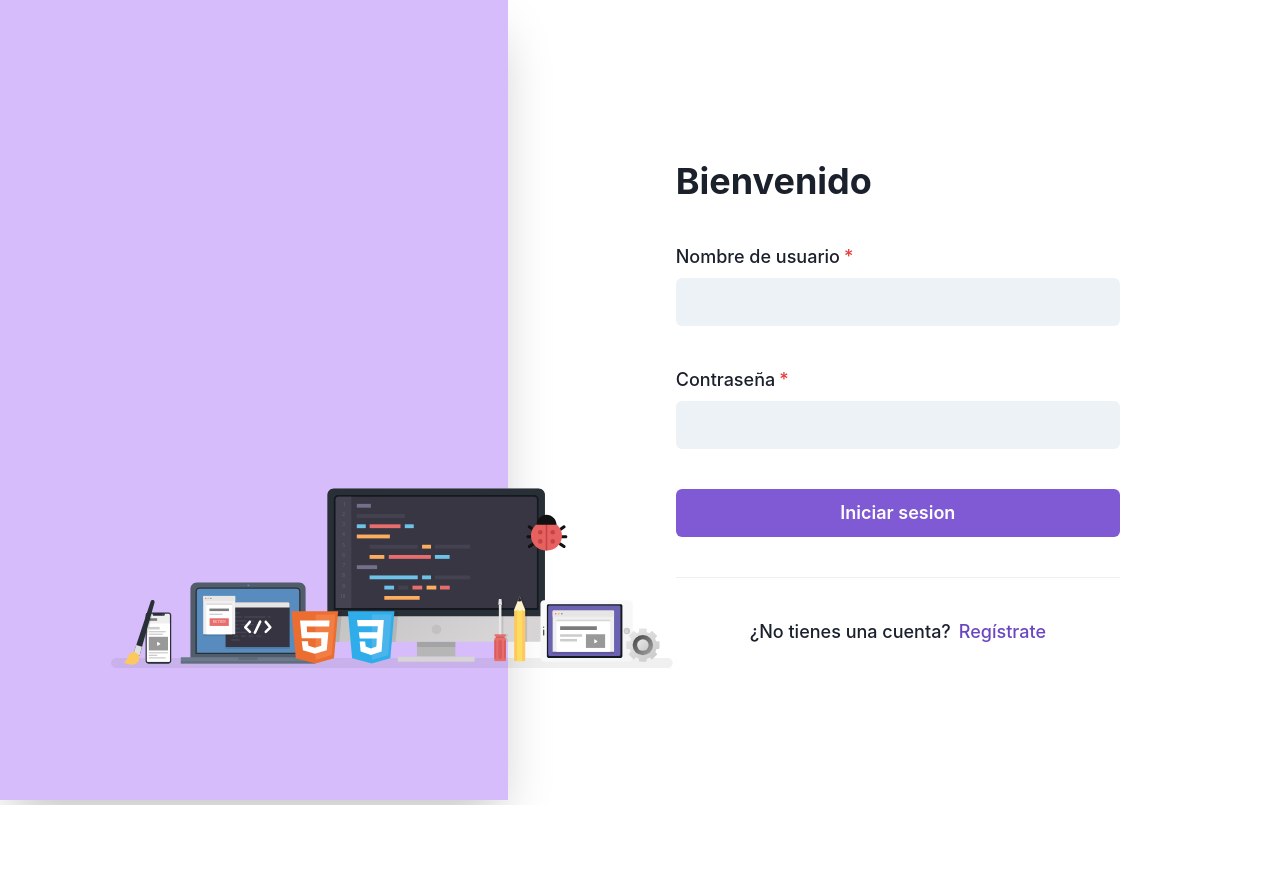
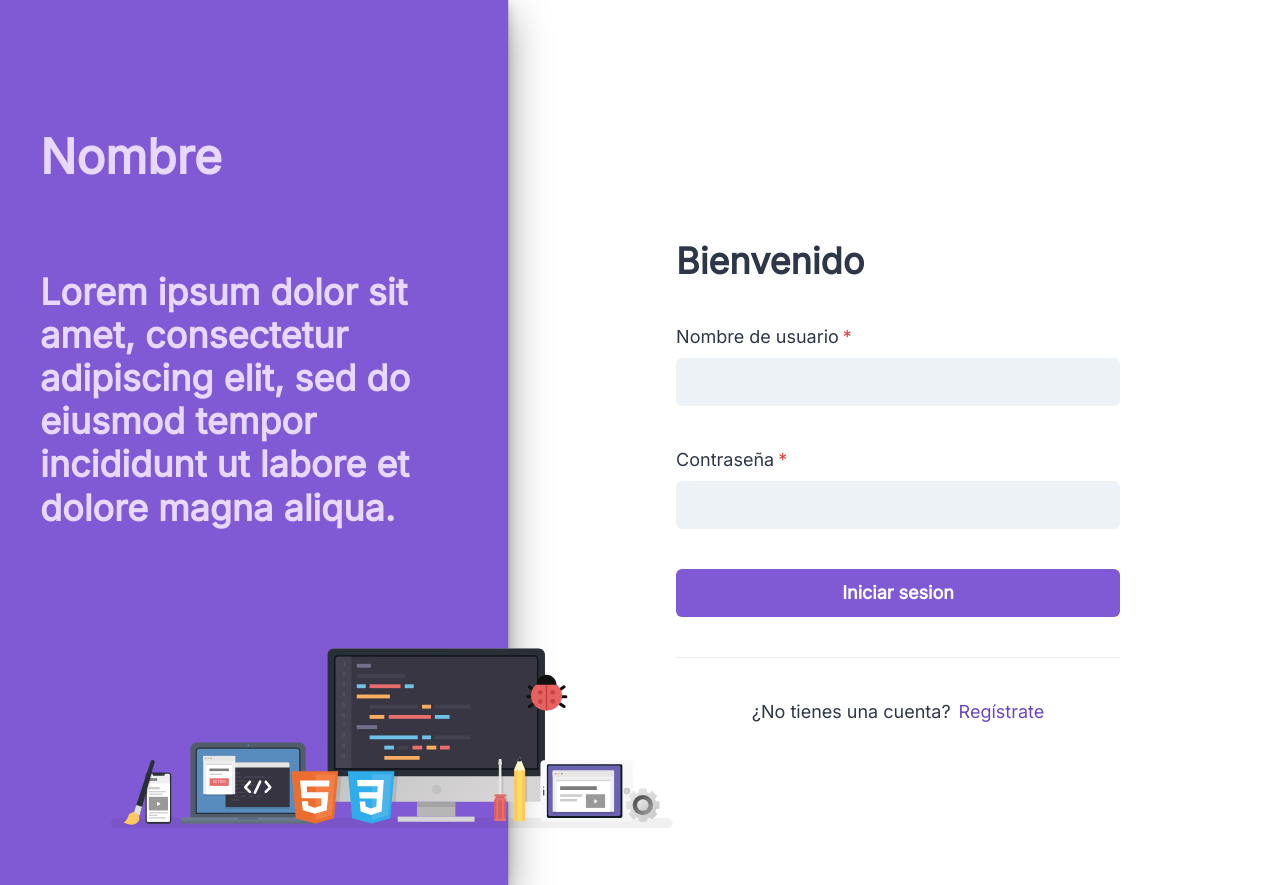
Before and after one commit to Christian-Velez/proyecto-titulacion, a React (Create React App) app: page / in a window 1280 px wide. Before the commit the page ends 805 px from the top, so only its background shows below. Built offline with nearby package versions, Linux system fonts and the light colour scheme.

Commit message:
Add selectaccount and styles in loginscreen

```diff
--- a/package.json
+++ b/package.json
@@ -7,6 +7,7 @@
     "@chakra-ui/react": "1.7.3",
     "@emotion/react": "11",
     "@emotion/styled": "11",
+    "@fontsource/inter": "^4.5.1",
     "@testing-library/jest-dom": "5.11.4",
     "@testing-library/react": "^11.1.0",
     "@testing-library/user-event": "^12.1.10",
--- a/src/App.js
+++ b/src/App.js
@@ -1,9 +1,15 @@
 import React from 'react'
+import SelectAccount from './components/register/SelectAccount'
 import LoginScreen from './components/login/LoginScreen'
+
+
+
+
 
 const App = () => {
    return (
       <div>
+         {/*<SelectAccount />*/}
          <LoginScreen />
       </div>
    )
--- a/src/components/login/LoginForm.js
+++ b/src/components/login/LoginForm.js
@@ -5,12 +5,22 @@ import {
    FormLabel,
    Input,
    InputGroup,
+   Select,
+   Textarea,
    VStack,
 } from '@chakra-ui/react';
 
+
+
 const LoginForm = () => {
+
+
+   const handleSubmit = (e) => {
+      e.preventDefault();
+   }
+
    return (
-      <form style={{ width: '100%' }}>
+      <form style={{ width: '100%' }} method='POST' onSubmit={ handleSubmit }>
          <VStack
             spacing={10}
             alignItems='flex-start'
@@ -21,10 +31,10 @@ const LoginForm = () => {
                </FormLabel>
                <Input
                   type='text'
-                  focusBorderColor='purple.500'
                   size='lg'
-                  variant='filled'
                />
+
+
             </FormControl>
 
             <FormControl isRequired>
@@ -35,21 +45,22 @@ const LoginForm = () => {
                <InputGroup>
                   <Input
                      type='password'
-                     focusBorderColor='purple.500'
                      size='lg'
-                     variant='filled'
                   />
 
                </InputGroup>
             </FormControl>
 
             <Button
-               colorScheme='purple'
                width='full'
                size='lg'
+               type='submit'
+
             >
                Iniciar sesion
             </Button>
+
+
          </VStack>
       </form>
    );
--- a/src/components/login/LoginScreen.js
+++ b/src/components/login/LoginScreen.js
@@ -17,34 +17,56 @@ const LoginScreen = () => {
       <Stack
          direction={{ base: 'column', lg: 'row' }}
          w='full'
+         minH='100vh'
+         margin={0}
+         padding='0'
       >
          <VStack
             w='40%'
-            h='100vh'
-            bgColor='purple.200'
+            pt='10%'
+            paddingX={10}
+            bgColor='purple.500'
             display={{ base: 'none', lg: 'flex' }}
             justifyContent='flex-start'
             alignItems='flex-start'
-            boxShadow='2xl'
+            boxShadow='dark-lg'
+            spacing='30'
          >
             <Heading
-               mt={100}
-               ml={10}
-               color='purple.600'
                fontSize='5xl'
+               color='purple.100'
             >
+               Nombre
+            </Heading>
+
+            <Heading
+               pt='55'
+               color='purple.100'
+            >
+               Lorem ipsum dolor sit amet, consectetur adipiscing elit, sed do eiusmod tempor incididunt ut labore et dolore magna aliqua.
             </Heading>
          </VStack>
 
-         <Box
-            w={{ base: '0',  lg:'60%'}}
-            pos='absolute'
-            bottom={20}
-            left={0}
-            display={{ base: 'none', lg: 'flex' }}
+         <Box w={{ base:'0', lg:'60vw'}}
+            position='absolute'
+            bottom='0'
+            left='0'
          >
             <Image src='/static/WebDevelopment.svg' />
          </Box>
+
+
+
+
+         <VStack
+            display={{ base: 'flex', lg:'none'}}
+            bgColor='purple.500'
+            style={{ marginTop: 0}}
+            padding={5}
+            color='white'
+         >
+            <Heading> Nombre </Heading>
+         </VStack>
 
          <VStack
             w={{ base: 'full', lg: '60%' }}
@@ -52,18 +74,21 @@ const LoginScreen = () => {
             alignItems='flex-start'
             spacing={10}
          >
-            <Heading>Bienvenido</Heading>
+
+            <Heading pt={20}>Bienvenido</Heading>
+
             <LoginForm />
 
-
             <Divider />
-            <HStack zIndex={1000} justifyContent='center' w='full' fontSize='lg' fontWeight='medium'>
-               <Text>
-                  ¿No tienes una cuenta?
-               </Text>
-               <Link
-                  color='purple.600'
-               >
+            <HStack
+               zIndex={1000}
+               justifyContent='center'
+               w='full'
+               fontSize='lg'
+               fontWeight='medium'
+            >
+               <Text>¿No tienes una cuenta?</Text>
+               <Link color='purple.600'>
                   Regístrate
                </Link>
             </HStack>
--- /dev/null
+++ b/src/components/register/SelectAccount.js
@@ -0,0 +1,37 @@
+import {
+   Box,
+   Heading,
+   Stack,
+   VStack,
+} from '@chakra-ui/react';
+import React from 'react';
+
+const SelectAccount = () => {
+   return (
+      <VStack padding={{ base: 10, lg: 40}}>
+         <Heading> Elige el tipo de cuenta </Heading>
+         <Stack
+            direction={{
+               base: 'column',
+               lg: 'row',
+            }}
+         >
+            <Box
+               bgColor='purple.200'
+               width='50%'
+               height='auto'
+            >
+            </Box>
+
+            <Box
+               bgColor='purple.200'
+               width='50%'
+               height='auto'
+            >
+            </Box>
+         </Stack>
+      </VStack>
+   );
+};
+
+export default SelectAccount;
--- /dev/null
+++ b/src/theme/theme.js
@@ -0,0 +1,68 @@
+import {
+   extendTheme,
+   withDefaultColorScheme,
+   withDefaultProps,
+} from '@chakra-ui/react';
+
+import '@fontsource/inter';
+
+
+const inputFocusBorderColor = {
+   field: {
+      _focus: {
+        borderColor: "purple.500",
+        boxShadow: "purple.500"
+      }
+    }
+}
+
+
+const theme = extendTheme(
+   withDefaultColorScheme({
+      colorScheme: 'purple',
+      components: ['Button'],
+   }),
+   withDefaultProps({
+      defaultProps: {
+        variant: 'filled',
+      },
+      components: ['Input', 'NumberInput', 'PinInput', 'Select', 'Textarea'],
+    }),
+   {
+      fonts: {
+         heading: 'Inter',
+         body: 'Inter',
+      },
+      styles: {
+         global: {
+            body: {
+               color: 'gray.700',
+            },
+         }
+      },
+      components: {
+         Input: {
+            variants: {
+               filled: inputFocusBorderColor,
+               outline: inputFocusBorderColor
+            },
+         },
+         Select: {
+            variants: {
+               filled: inputFocusBorderColor,
+               outline: inputFocusBorderColor
+            },
+         },
+         Textarea: {
+            variants: {
+               filled: inputFocusBorderColor.field,
+               outline: inputFocusBorderColor.field,
+            },
+         }
+      }
+   },
+
+
+);
+
+export default theme;
```
Also changed, not shown: src/index.js (+6 -3 lines), 1 other file (tests, documents, lock files or other folders).
